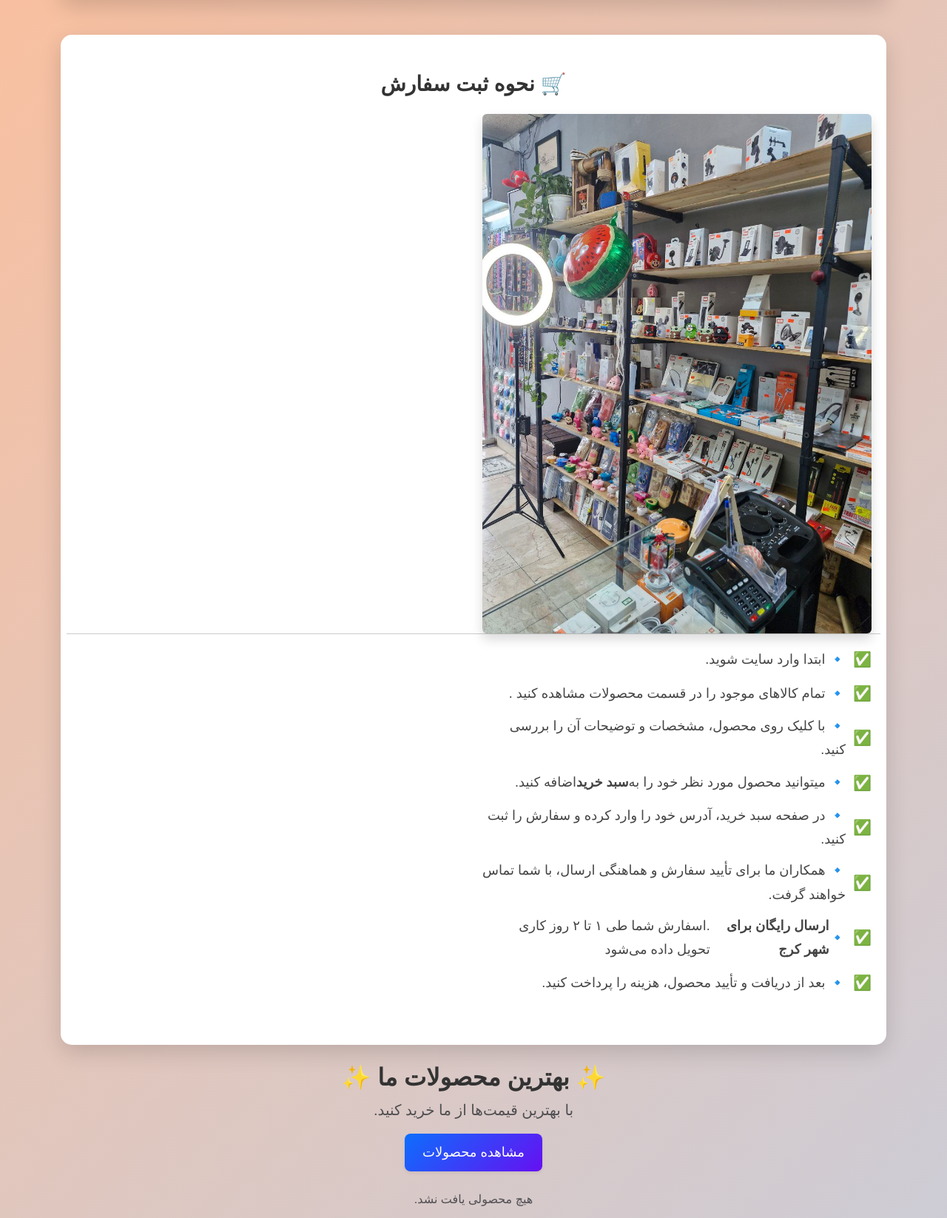
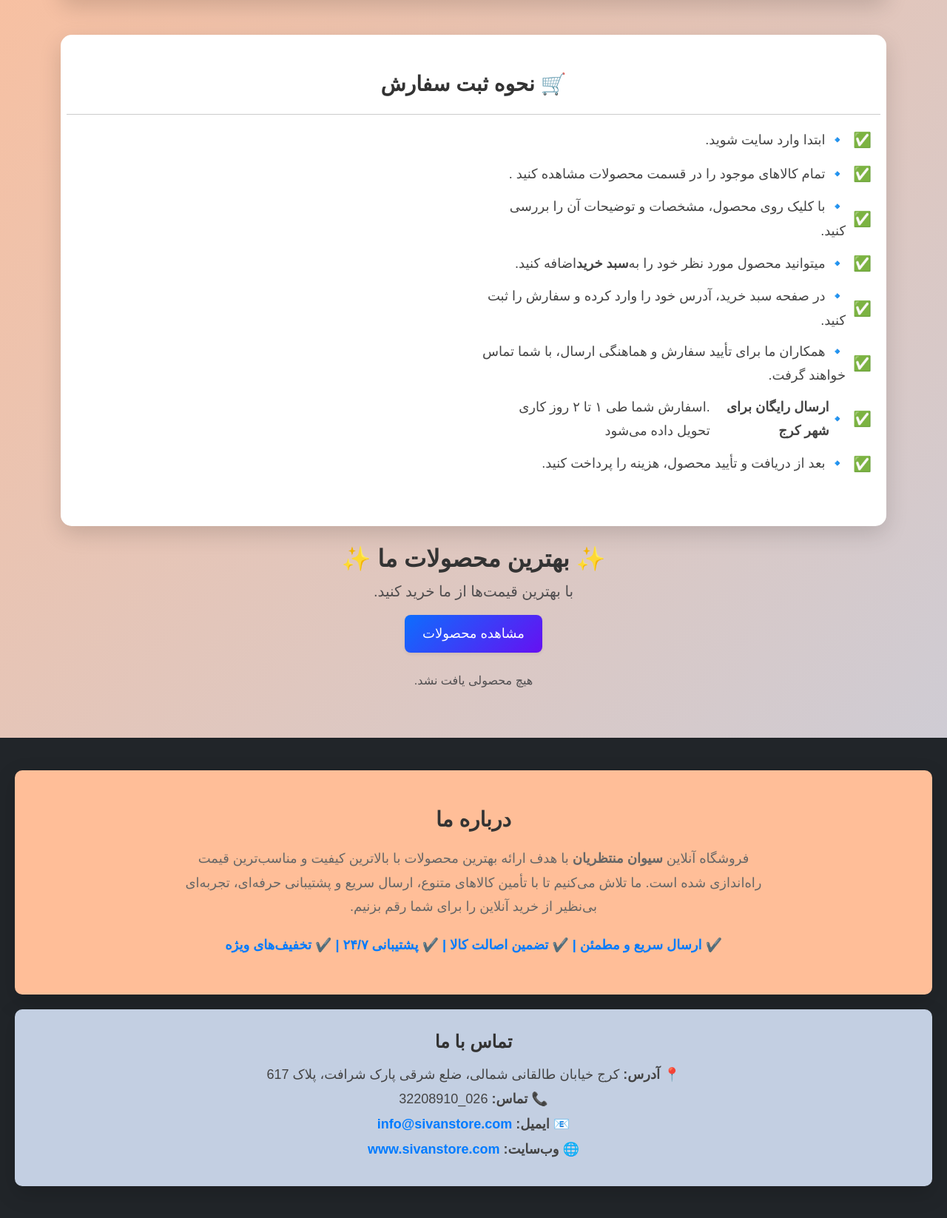
Before and after one commit to amirmokri/c1montazerian, a Django app: template store/templates/store/home.html in a window 1280 px wide. Shown: the part 456-2102 px from the top of the page at 74% size. Run offline with Django 5.2, Linux system fonts and the light colour scheme; the template is opened without the code that fills it, so the values that code supplies are empty.

Commit message:
Update home.html

```diff
--- a/store/templates/store/home.html
+++ b/store/templates/store/home.html
@@ -32,9 +32,6 @@
 <section class="order-process container">
     <h2 class="text-center fw-bold mb-4">🛒 نحوه ثبت سفارش</h2>
     <div class="row">
-        <div class="col-lg-6">
-            <img src="{% static 'images/photo_2025-02-22_10-13-24.jpg' %}" alt="Order Process" class="img-fluid rounded shadow">
-        </div>
 
         <hr>
 
```
